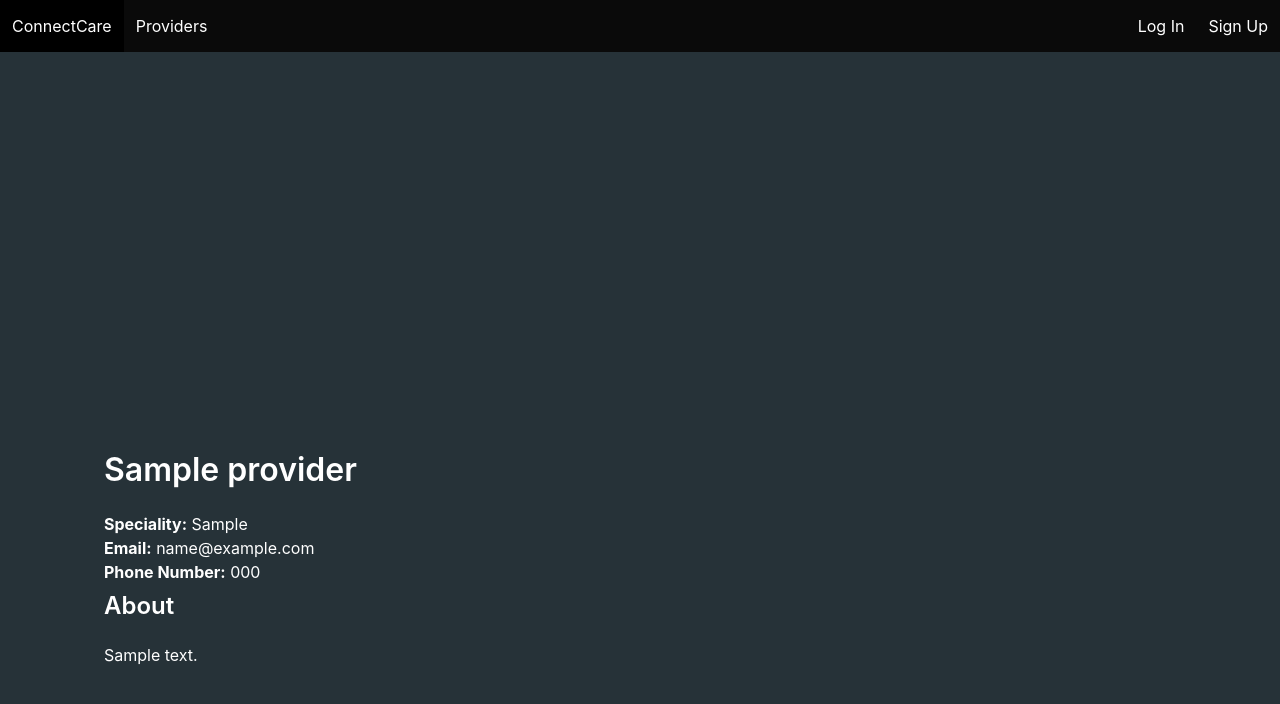
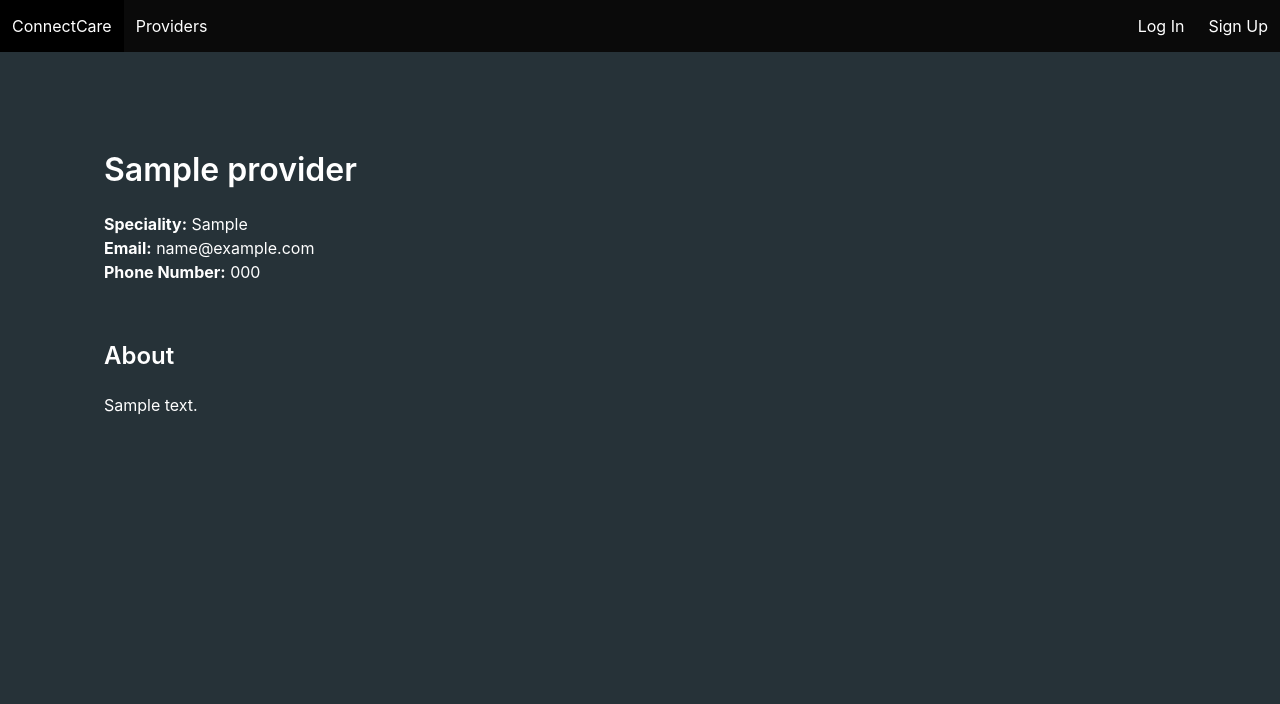
Before and after one commit to anthowest/ConnectCare, a Django app: page /providers/1/ in a window 1280 px wide. Shown: the top 704 px of the page. Run offline with Django 4.2, Linux system fonts and the light colour scheme; tables that the repository leaves empty hold one stand-in row (values such as "Sample post").

Commit message:
CSS changes

```diff
--- a/main_app/static/styles/main.css
+++ b/main_app/static/styles/main.css
@@ -64,21 +64,21 @@
     z-index: 5;
   } */
 
-  img {
+  /* img {
     width: 100%;
     height: 500px;
     object-fit: cover;
     object-position: top;
-  }
+  } */
 
   .detail__name {
     position: absolute;
-    z-index: 5;
-    top: 400px;
+    z-index: 2;
+    top: 100px;
   }
 
   .detail__container {
-    margin-top: 500px;
+    margin-top: 250px;
   }
 
   .detail__songs {
```
